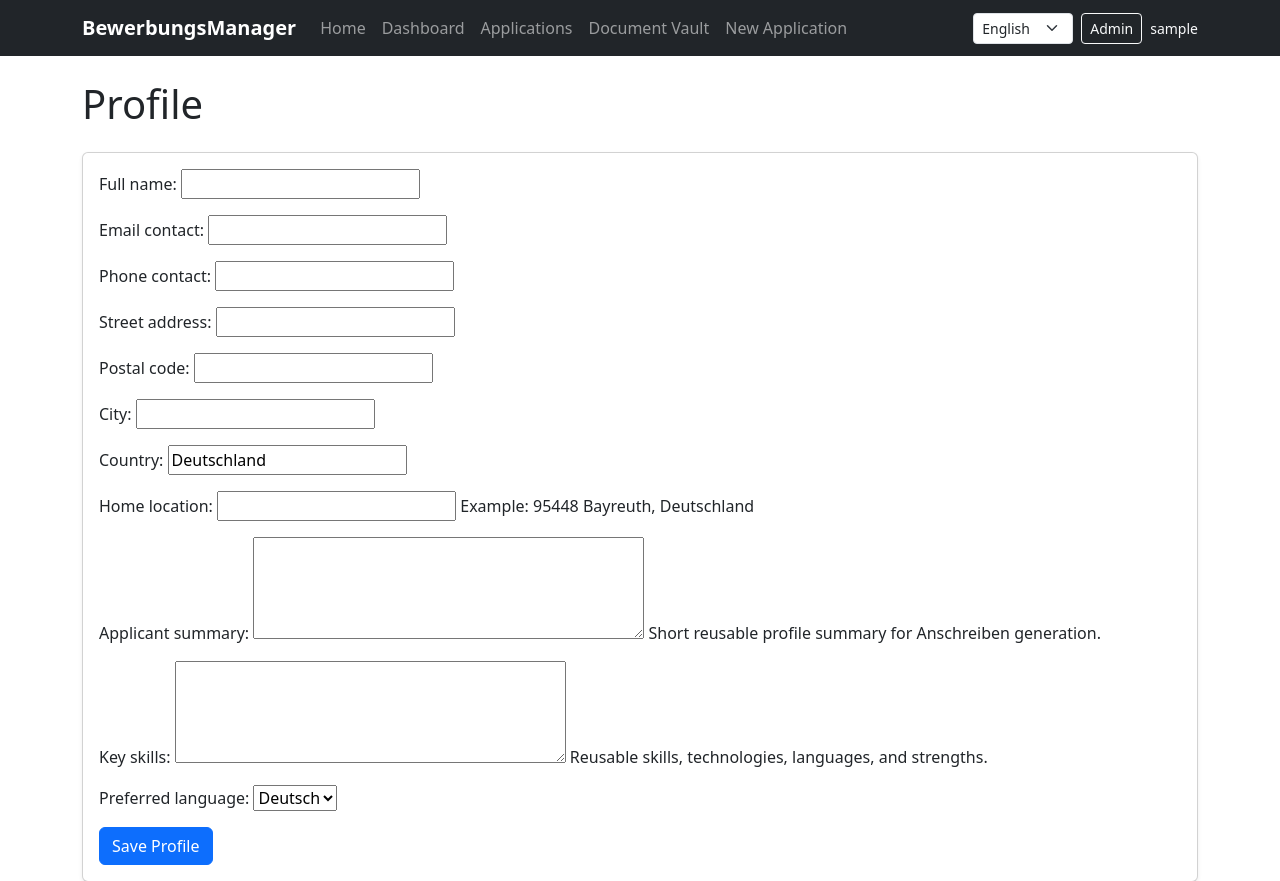
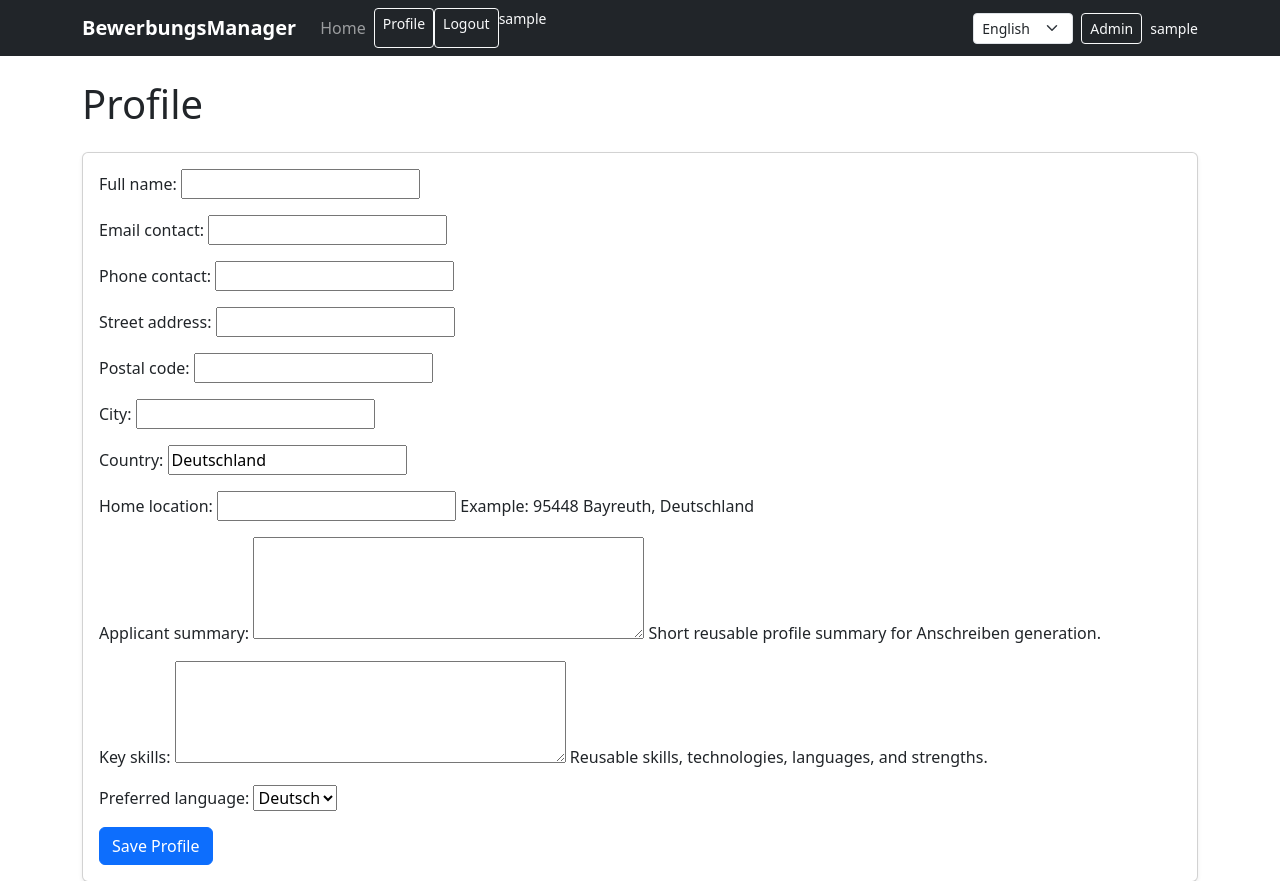
Before and after one commit to Pacman0126/JobAppTracker, a Django app: page /en/accounts/profile/ in a window 1280 px wide. Shown: the top 881 px of the page. Run offline with Django 4.2, Linux system fonts and the light colour scheme; the visitor is signed in with stand-in values (Sample User, id 1); data comes from the database, SQL or seed files in the repository.

Commit message:
Add user profiles and allauth authentication workflow

```diff
--- a/core/templates/includes/navbar.html
+++ b/core/templates/includes/navbar.html
@@ -27,41 +27,25 @@
                 </li>
 
                 {% if user.is_authenticated %}
-                    <li class="nav-item">
-                        <a class="nav-link" href="{% url 'core:dashboard' %}">
-                            {% trans "Dashboard" %}
-                        </a>
-                    </li>
+                    <a class="btn btn-outline-light btn-sm" href="{% url 'accounts:profile_detail' %}">
+                        {% trans "Profile" %}
+                    </a>
 
-                    <li class="nav-item">
-                        <a class="nav-link" href="{% url 'applications:application_list' %}">
-                            {% trans "Applications" %}
-                        </a>
-                    </li>
+                    <a class="btn btn-outline-light btn-sm" href="{% url 'account_logout' %}">
+                        {% trans "Logout" %}
+                    </a>
 
-                    <li class="nav-item">
-                        <a class="nav-link" href="{% url 'documents:document_list' %}">
-                            {% trans "Document Vault" %}
-                        </a>
-                    </li>
+                    <span class="text-light small">
+                        {{ user.username }}
+                    </span>
+                {% else %}
+                    <a class="btn btn-outline-light btn-sm" href="{% url 'account_login' %}">
+                        {% trans "Login" %}
+                    </a>
 
-                    <li class="nav-item">
-                        <a class="nav-link" href="{% url 'applications:application_create' %}">
-                            {% trans "New Application" %}
-                        </a>
-                    </li>
-                {% else %}
-                    <li class="nav-item">
-                        <a class="nav-link" href="{% url 'core:pricing' %}">
-                            {% trans "Pricing" %}
-                        </a>
-                    </li>
-
-                    <li class="nav-item">
-                        <a class="nav-link" href="{% url 'core:about' %}">
-                            {% trans "Data Protection" %}
-                        </a>
-                    </li>
+                    <a class="btn btn-light btn-sm" href="{% url 'account_signup' %}">
+                        {% trans "Register" %}
+                    </a>
                 {% endif %}
             </ul>
 
```
